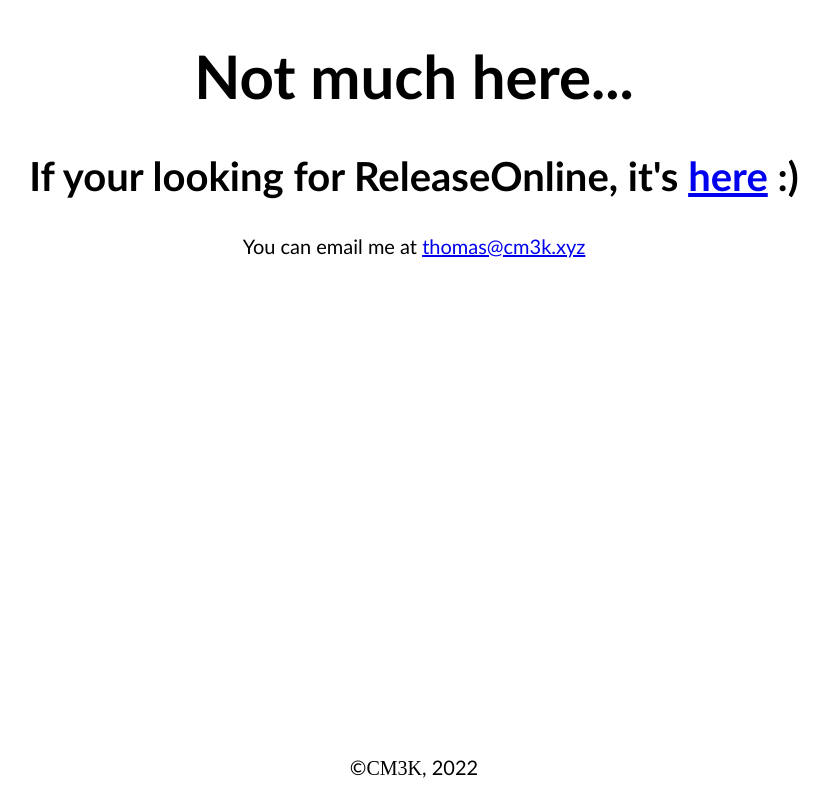
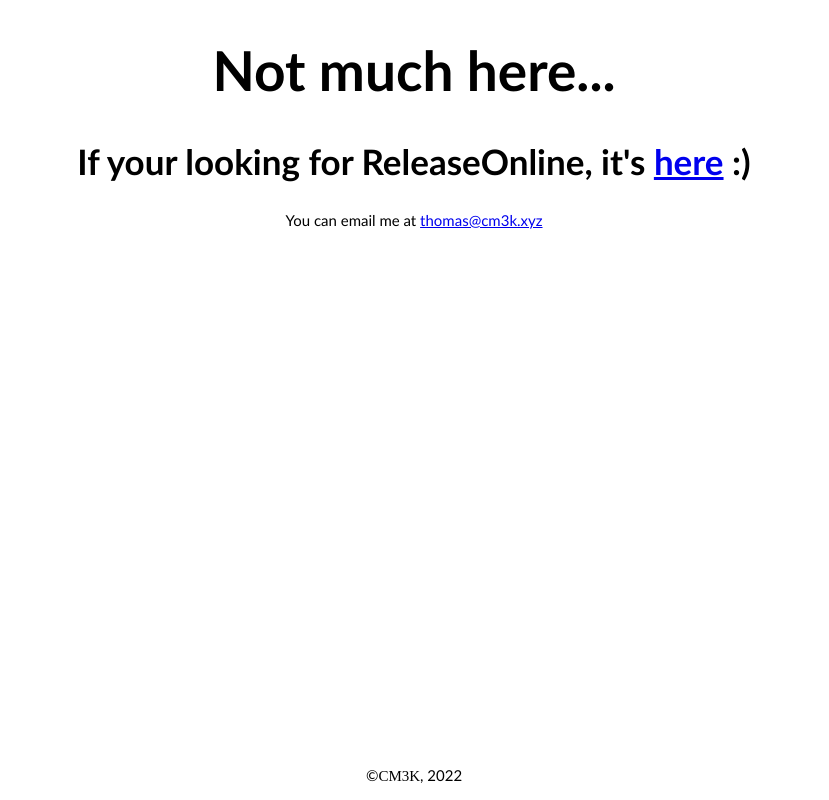
Before and after one commit to cm3k/cm3k.github.com, a plain HTML site: page index.html in a window 1280 px wide. Shown: the whole page, without its empty margins (226-1055 px from the left). Drawn offline with Linux system fonts and the light colour scheme.

Commit message:
Change font size

```diff
--- a/index.html
+++ b/index.html
@@ -17,17 +17,17 @@
 <style>
     p {
         font-family: Calibri;
-        font-size: 20px;
+        font-size: 15px;
     }
     h1 {
         font-family: Calibri;
         text-align: center;
-        font-size: 60px;
+        font-size: 55px;
     }
     h2 {
         font-family: Calibri;
         text-align: center;
-        font-size: 40px;
+        font-size: 35px;
     }
     .footer {
         position: fixed;
```
